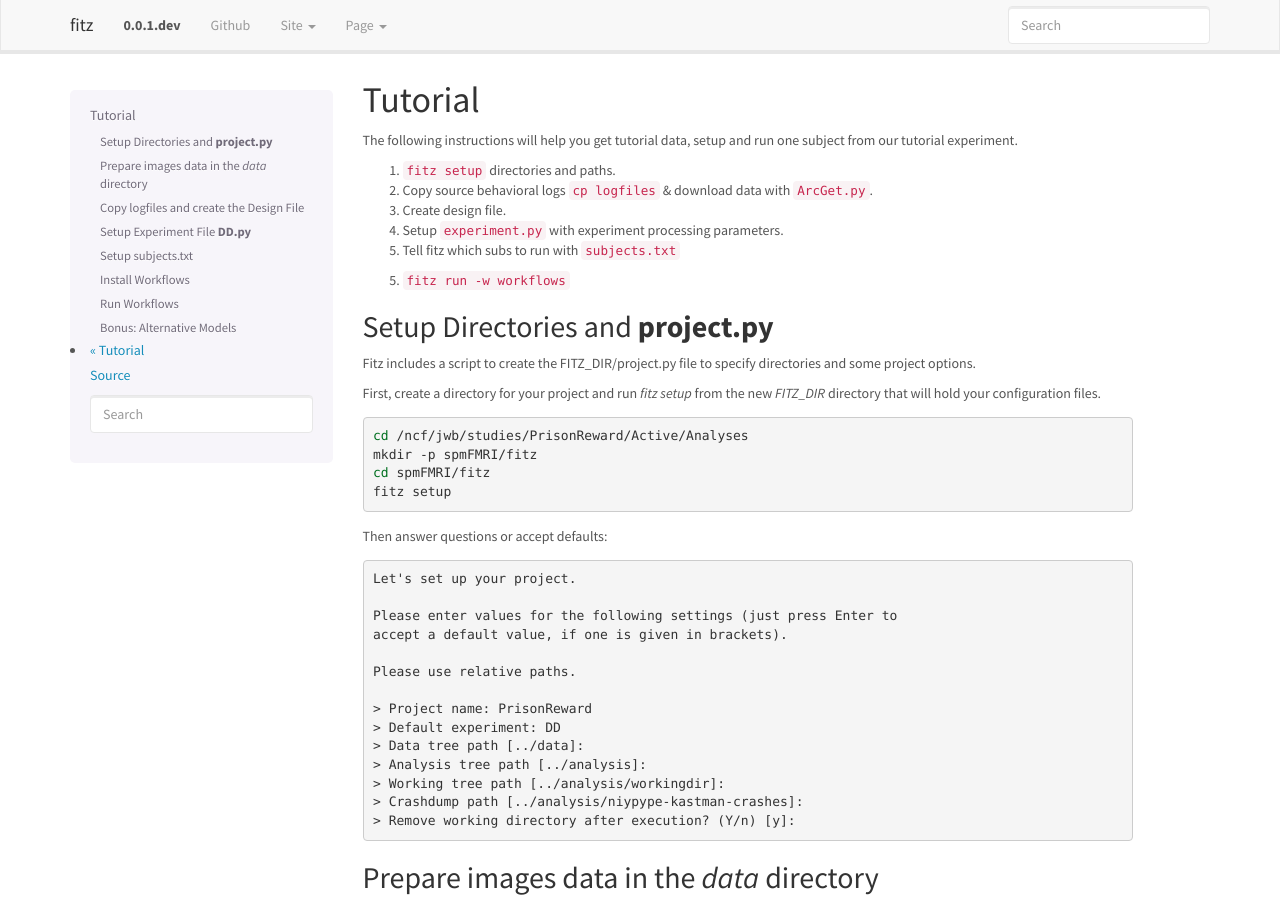
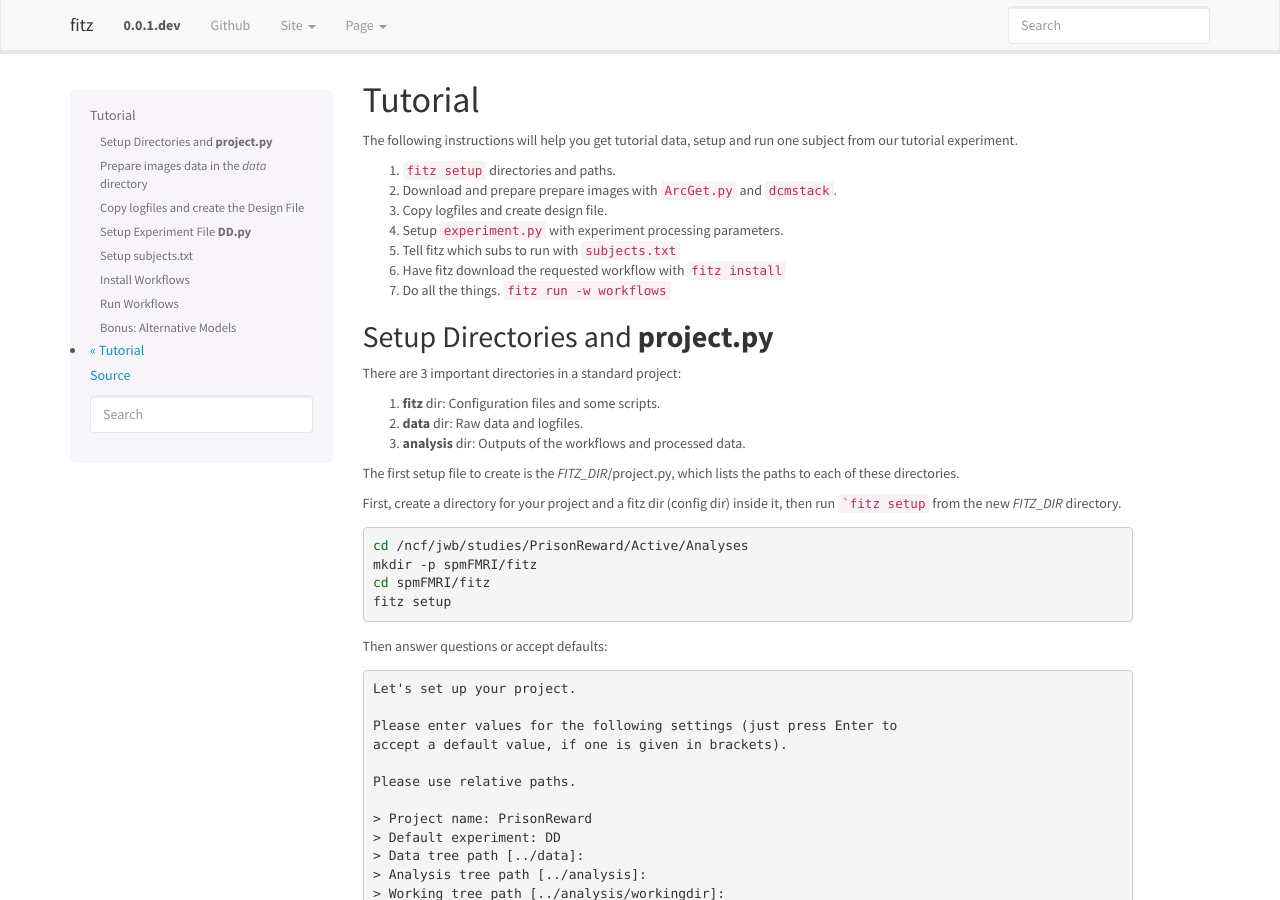
Before and after one commit to kastman/fitz, a Sphinx documentation site: the page built from doc/tutorial_nwlabs.rst, in a window 1280 px wide and 900 px high. Built offline with Sphinx 7.4.7, drawn with Linux system fonts in a browser that asks for light colours; some of the changed text lies outside the part shown.

Commit message:
Docs and run install

````diff
--- a/doc/tutorial_nwlabs.rst
+++ b/doc/tutorial_nwlabs.rst
@@ -6,25 +6,33 @@ one subject from our tutorial experiment.
 
 1. ``fitz setup`` directories and paths.
 
-2. Copy source behavioral logs ``cp logfiles`` & download data with ``ArcGet.py``.
+2. Download and prepare prepare images with ``ArcGet.py`` and ``dcmstack``.
 
-3. Create design file.
+3. Copy logfiles and create design file.
 
 4. Setup ``experiment.py`` with experiment processing parameters.
 
 5. Tell fitz which subs to run with ``subjects.txt``
 
-5. ``fitz run -w workflows``
+6. Have fitz download the requested workflow with ``fitz install``
+
+7. Do all the things.  ``fitz run -w workflows``
 
 
 Setup Directories and **project.py**
 -------------------------------------
 
-Fitz includes a script to create the FITZ_DIR/project.py file to specify
-directories and some project options.
+There are 3 important directories in a standard project:
 
-First, create a directory for your project and run `fitz setup` from the new
-*FITZ_DIR* directory that will hold your configuration files.
+1. **fitz** dir: Configuration files and some scripts.
+2. **data** dir: Raw data and logfiles.
+3. **analysis** dir: Outputs of the workflows and processed data.
+
+The first setup file to create is the *FITZ_DIR*/project.py, which lists the
+paths to each of these directories.
+
+First, create a directory for your project and a fitz dir (config dir) inside
+it, then run ```fitz setup`` from the new *FITZ_DIR* directory.
 
 .. code-block:: bash
 
@@ -103,6 +111,7 @@ For this DD task, we will map the following columns from the logfiles:
 +---------------------+-----------+----------+--------------+----------------+
 
 .. code-block:: bash
+
     # Make folders for the logfiles and design files
     mkdir logfiles design
 
@@ -137,7 +146,7 @@ Paste the following settings in to DD.py:
     # Workflow Parameters
     # --------------------
     workflow = "nwlabs_spm"
-    workflow_src = "http://ncfgit.rc.fas.harvard.edu/kastman/fitz.git"
+    workflow_src = "git@ncfgit.rc.fas.harvard.edu:kastman/nwlabs_fitz.git"
     workflow_version = "0.0.1.dev"
 
     # Preproc Parameters
````
Also changed, not shown: 3 other files.
